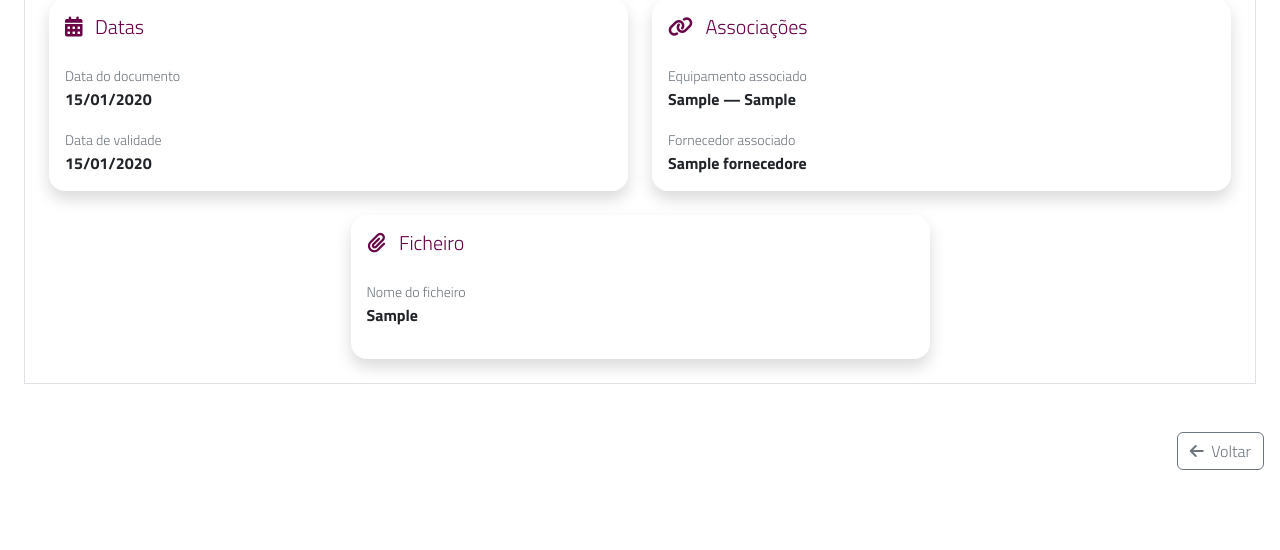
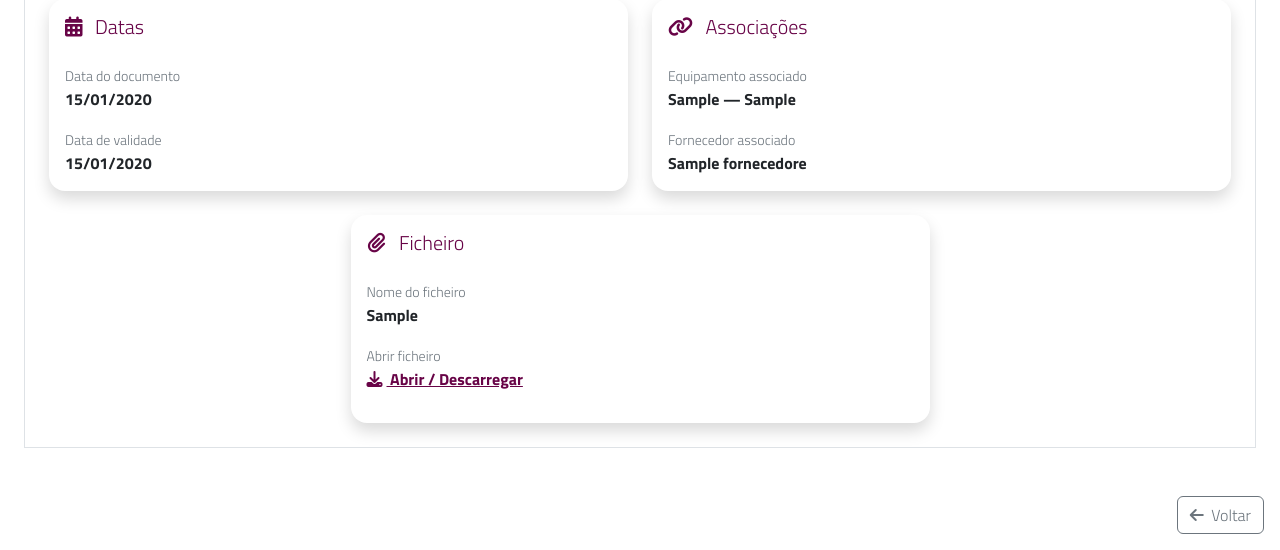
Before and after one commit to anavieira06/Projeto-SIBDAS, a PHP site: page /views/equipamentos/detalhes.php?id=0bb5d37c6a3f37aef0375452659812a5 in a window 1280 px wide, after a click on "Documentação". Shown: the part 375-925 px from the top of the page. Before the commit the page ends 845 px from the top, so only its background shows below. Run offline with PHP 8.4, Linux system fonts and the light colour scheme; the visitor is signed in with stand-in values (Sample User, id 1); tables that the repository leaves empty hold one stand-in row (values such as "Sample post").

Commit message:
Permitir abrir o documento associado ao equipamento

```diff
--- a/MEDInvenTEC/private/views/equipamentos/detalhes.php
+++ b/MEDInvenTEC/private/views/equipamentos/detalhes.php
@@ -520,6 +520,16 @@ include __DIR__ . '/../../includes/sidebar.php';
                                             <small class="text-muted">Nome do ficheiro</small>
                                             <p class="fw-semibold mb-0"><?= htmlspecialchars($doc->ficheiro ?? '—') ?></p>
                                         </div>
+                                        <?php if ($doc->ficheiro): ?>
+                                        <div class="mb-3">
+                                            <small class="text-muted">Abrir ficheiro</small>
+                                            <p class="fw-semibold mb-0">
+                                                <a href="/sibdas/1240811/ProjetoSIBDAS/MEDInvenTEC/private/uploads/<?= htmlspecialchars($doc->ficheiro) ?>" target="_blank" style="color: #680447;">
+                                                    <i class="fa-solid fa-download me-1"></i> Abrir / Descarregar
+                                                </a>
+                                            </p>
+                                        </div>
+                                        <?php endif; ?>
                                     </div>
                                 </div>
                             </div>
```
Also changed, not shown: 4 other files.
